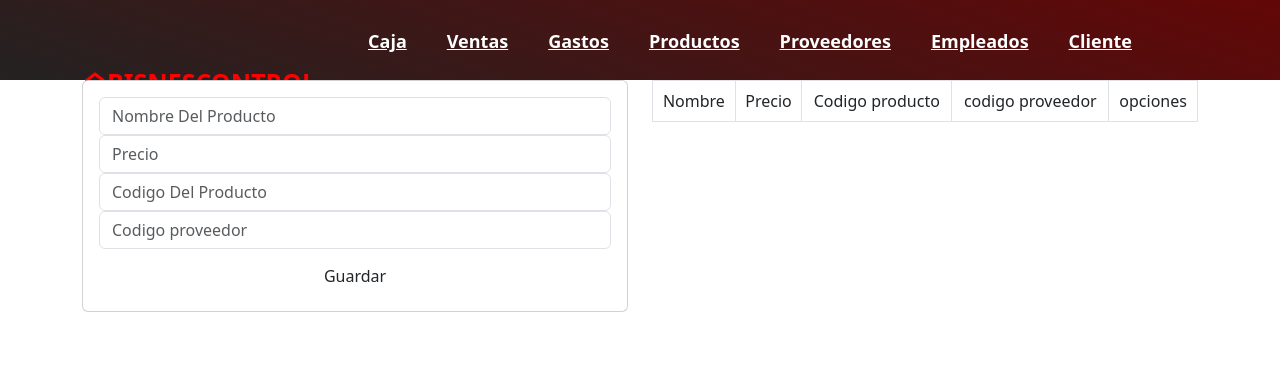
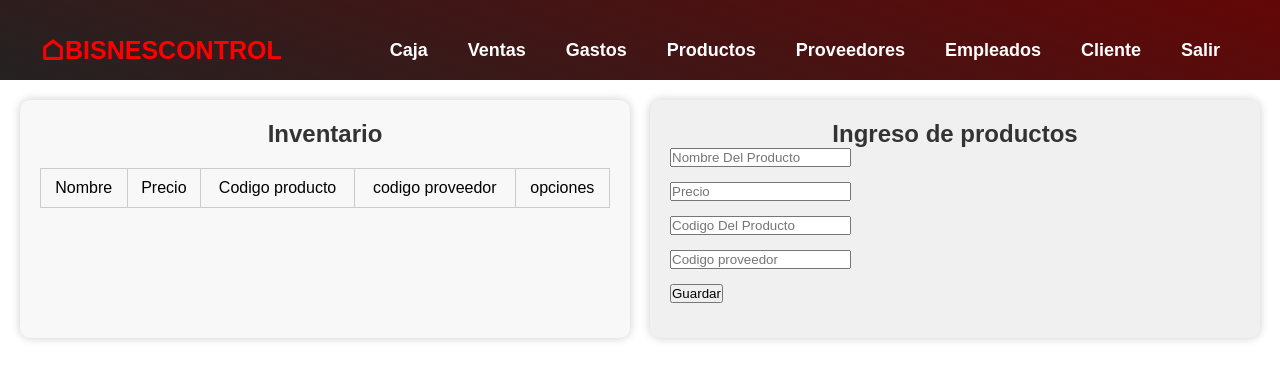
Before and after one commit to jlrssrlj/semillero, a Flask app: page /productos in a window 1280 px wide. Shown: the top 380 px of the page. Run offline with Flask 3, Linux system fonts and the light colour scheme; data that the repository does not hold is empty; some libraries are stand-ins or nearby versions.

Commit message:
Productos

```diff
--- a/Templates/caja.html
+++ b/Templates/caja.html
@@ -1,3 +1,5 @@
+{% extends "layout.html" %}
+{% block body %}
 <!DOCTYPE html>
 <html lang="en">
 <head>
@@ -11,3 +13,4 @@
     </h5>
 </body>
 </html>
+{% endblock %}
--- a/Templates/principalaplicativo.html
+++ b/Templates/principalaplicativo.html
@@ -7,40 +7,17 @@
 <head>
     <meta charset="UTF-8">
     <meta name="viewport" content="width=device-width, initial-scale=1.0">
+    <link rel="stylesheet" href="../static/css/menu.css">
+    <link rel="stylesheet" href="../static/css/estilos.css">
     <title>Producto</title>
-    <link rel="stylesheet" href="https://cdn.jsdelivr.net/npm/bootstrap@5.3.0/dist/css/bootstrap.min.css">
+
 </head>
 
 
 <body>
-
-    <div class="container">
-        <div class="row text-center">
-            <div class="col-md-6">
-                <div class="card card-body">
-                    <form action='/agregar_producto' method="POST" >
-                        <div class="from-group">
-                            <input type"text" name="nombreproducto" placeholder="Nombre Del Producto" class="form-control" >
-                        </div>
-                        <div class="from-group">
-                            <input type"text" name="precio" placeholder="Precio"  class="form-control">
-                        </div>
-                        <div class="from-group">
-                            <input type"text" name="codigo" placeholder="Codigo Del Producto"  class="form-control" >
-                        </div>
-                        <div class="from-group">
-                            <input type"text" name="codigo" placeholder="Codigo proveedor"  class="form-control" >
-                        </div>
-                        <div class="from-group d-grid gap-2 pt-2 ">
-                            <button type="submit"class="btn btn-succes btn-block" >
-                                Guardar
-                            </button>
-                        </div>
-                    </form>
-                </div>
-            </div>
-
-            <div class="col-md-6">
+    <div class="container-form">
+        <div class="table-section">
+            <h3 class="titulo">Inventario</h3>
             <table class="table table-striped table-bordered bg-white tables-sm">
                 <thead>
                     <tr>
@@ -60,9 +37,10 @@
                         <td> {{row.3}}</td>
                         <td> {{row.4}}</td>
 
+
                         <td>
-                                <a href="/editar_producto/{{row.0}} " class="btn btn-secondary " >Editar</a>
-                                <a href="/eliminar_producto/{{row.0}} " class="btn btn-danger  btn-delete" >Eliminar</a>
+                            <a href="/editar_producto/{{row.0}} " class=""><i class="ri-edit-line"></i></a>
+                            <a href="/eliminar_producto/{{row.0}} " class=""><i class="ri-delete-bin-line"></i></a>
                         </td>
                     </tr>
                     {%endfor%}
@@ -70,9 +48,36 @@
             </table>
         </div>
 
+        <div class="form-section">
+            <div class="contenedor-form">
+
+                <h3 class="titulo">Ingreso de productos</h3>
+                <form action='/agregar_producto' method="POST">
+                    <div class="input-form">
+                        <input type"text" name="nombreproducto" placeholder="Nombre Del Producto" class="form-control">
+                    </div>
+                    <div class="input-form">
+                        <input type"text" name="precio" placeholder="Precio" class="form-control">
+                    </div>
+                    <div class="input-form">
+                        <input type"text" name="codigo" placeholder="Codigo Del Producto" class="form-control">
+                    </div>
+                    <div class="input-form">
+                        <input type"text" name="idproveedores" placeholder="Codigo proveedor" class="form-control">
+                    </div>
+                    <div class="input-form">
+                        <button type="submit" class="btn btn-succes btn-block">
+                            Guardar
+                        </button>
+                    </div>
+                </form>
+            </div>
+
+
         </div>
 
     </div>
+
 
 
 </body>
--- a/app.py
+++ b/app.py
@@ -74,9 +74,10 @@
         nombreproducto = request.form['nombreproducto']
         precio = request.form['precio']
         codigo = request.form['codigo']
+        idproveedores = request.form['idproveedores']
 
         cursor = conn.cursor()
-        cursor.execute("INSERT INTO producto (nombreproducto, precio, codigo) VALUES (%s, %s, %s)", (nombreproducto, precio, codigo))
+        cursor.execute("INSERT INTO producto (nombreproducto, precio, codigo, idproveedores) VALUES (%s, %s, %s, %s)", (nombreproducto, precio, codigo,idproveedores))
         conn.commit()
         cursor.close()
     return redirect(url_for('listar_productos'))
--- /dev/null
+++ b/static/css/estilos.css
@@ -0,0 +1,106 @@
+
+
+/* Estilos para el contenedor principal */
+.container-form {
+    display: grid;
+    grid-template-columns: 1fr 1fr; /* Divide en dos columnas de igual tamaño */
+    gap: 20px; /* Espacio entre las dos secciones */
+    padding: 20px;
+}
+
+/* Estilo del contenedor de la tabla */
+.table-section {
+    background-color: #f8f8f8;
+    padding: 20px;
+    border-radius: 10px;
+    box-shadow: 0 0 10px rgba(0, 0, 0, 0.2);
+}
+
+/* Estilo del contenedor del formulario */
+.form-section {
+    background-color: #fff;
+    padding: 20px;
+    border-radius: 10px;
+    box-shadow: 0 0 10px rgba(0, 0, 0, 0.2);
+}
+
+/* Estilo para el título "Inventario" */
+.titulo {
+    margin-top: 0;
+    font-size: 24px;
+    color: #333; /* Color del título */
+}
+
+/* Estilo para el botón "Guardar" */
+.btn-submit {
+    background-color: #007bff; /* Color de fondo del botón */
+    color: #fff; /* Color del texto del botón */
+    border: none;
+    border-radius: 5px;
+    padding: 10px 20px;
+    cursor: pointer;
+    font-weight: bold;
+}
+
+/* Estilos para la tabla */
+.table {
+    width: 100%;
+    border-collapse: collapse;
+    margin-top: 20px;
+}
+
+.table th, .table td {
+    border: 1px solid #ccc;
+    padding: 10px;
+    text-align: center;
+}
+/* Estilos para el contenedor del formulario */
+.form-section {
+    background-color: #f0f0f0; /* Color de fondo del formulario */
+    padding: 20px;
+    border-radius: 10px;
+    box-shadow: 0 0 10px rgba(0, 0, 0, 0.2);
+}
+
+/* Estilo para el título "Ingreso de productos" */
+.titulo {
+    text-align: center;
+    margin-top: 0;
+    font-size: 24px;
+    color: #333; /* Color del título */
+}
+
+/* Estilo para los campos del formulario */
+.input-form {
+    margin-bottom: 15px;
+}
+
+.input-form input[type="text"] {
+    width: 100%;
+    padding: 10px;
+    border: 1px solid #ccc;
+    border-radius: 5px;
+    font-size: 16px;
+}
+
+/* Estilo para el botón "Guardar" */
+.btn-success {
+    background-color: #28a745; /* Color de fondo del botón */
+    color: #fff; /* Color del texto del botón */
+    border: none;
+    border-radius: 5px;
+    padding: 12px 20px;
+    cursor: pointer;
+    font-weight: bold;
+}
+
+.btn-success:hover {
+    background-color: #218838; /* Cambio de color al pasar el mouse sobre el botón */
+}
+
+/* Media query para dispositivos con un ancho máximo de 767px */
+@media (max-width: 767px) {
+    .container-form {
+        grid-template-columns: 1fr; /* Cambia a una sola columna en dispositivos más pequeños */
+    }
+}
--- a/static/css/menu.css
+++ b/static/css/menu.css
@@ -9,6 +9,7 @@
     --black: rgb(36, 34, 34);
     --red: rgb(99, 7, 7);
     --text: red;
+    --violet: hsl(272,92%,32%);
 }
 body{
     font-family: Arial, Helvetica, sans-serif;
@@ -25,7 +26,7 @@
 }
 .menu{
     position: absolute;
-    top: 0;
+    top: 20px;
     left: 0;
     right: 0;
     display: flex;
```
Lines whose indentation alone changed are shown as unchanged.
